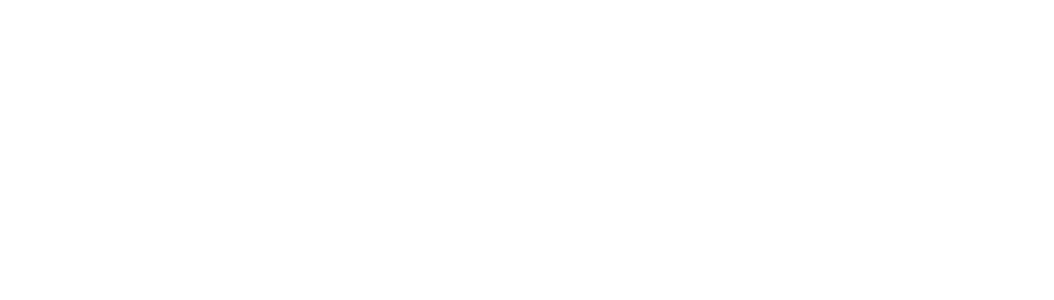
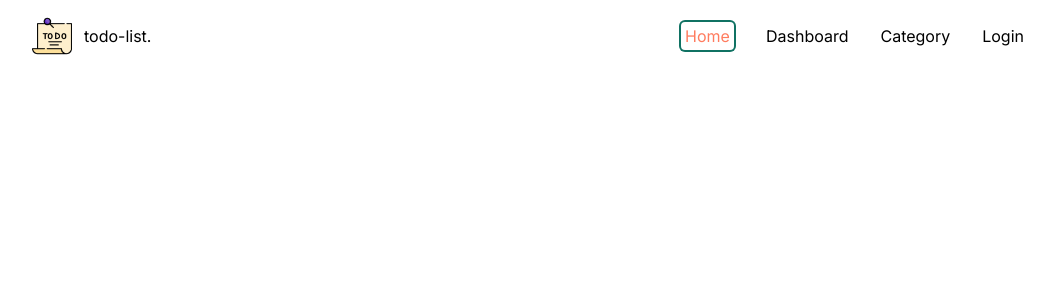
Before and after one commit to hutamatr/todolist-app, a React (Create React App) app: page / in a window 1280 px wide. Shown: the top 300 px of the page, without its empty margins (112-1166 px from the left). Built offline with nearby package versions, Linux system fonts and the light colour scheme; the HTML template or start-up script is replaced by a standard one.

Commit message:
Create responsive navbar

```diff
--- a/src/App.jsx
+++ b/src/App.jsx
@@ -2,19 +2,24 @@
 import { Routes, Route } from "react-router-dom";
 
 import Layout from "./components/Layout/Layout";
+import LayoutWithOutNav from "./components/Layout/LayoutWithOutNav";
 import Register from "./pages/Register";
 import Login from "./pages/Login";
 import Dashboard from "./pages/Dashboard";
+import Category from "./pages/Category";
 import NotFound from "./pages/NotFound";
 
 const App = () => {
   return (
     <Routes>
-      <Route path="/" element={<Layout />}>
+      <Route element={<LayoutWithOutNav />}>
         <Route path="register" element={<Register />} />
         <Route path="login" element={<Login />} />
+        <Route path="*" element={<NotFound />} />
+      </Route>
+      <Route path="/" element={<Layout />}>
         <Route path="dashboard" element={<Dashboard />} />
-        <Route path="*" element={<NotFound />} />
+        <Route path="category" element={<Category />} />
       </Route>
     </Routes>
   );
--- a/src/components/Layout/Layout.jsx
+++ b/src/components/Layout/Layout.jsx
@@ -1,10 +1,15 @@
 import React from "react";
 import { Outlet } from "react-router-dom";
+
+import Navigation from "../Navigation/Navigation";
 
 const Layout = () => {
   return (
     <>
-      <main className="px-6 py-[25vh]">
+      <header className="fixed top-0 w-full">
+        <Navigation />
+      </header>
+      <main className="mt-16 px-6 max-w-5xl mx-auto">
         <Outlet />
       </main>
     </>
--- /dev/null
+++ b/src/components/Layout/LayoutWithOutNav.jsx
@@ -0,0 +1,12 @@
+import React from "react";
+import { Outlet } from "react-router-dom";
+
+const LayoutWithOutNav = () => {
+  return (
+    <main className="px-6 py-[25vh]">
+      <Outlet />
+    </main>
+  );
+};
+
+export default LayoutWithOutNav;
--- /dev/null
+++ b/src/components/Navigation/Navigation.jsx
@@ -0,0 +1,71 @@
+import React, { useState } from "react";
+import { NavLink, Link } from "react-router-dom";
+import { CgMenuRight, CgClose } from "react-icons/cg";
+
+import todoIcon from "../../assets/images/to-do-list.png";
+
+const Navigation = () => {
+  const [viewMenu, setMenuView] = useState(false);
+
+  const navMenu = [
+    {
+      href: "/",
+      title: "Home",
+    },
+    {
+      href: "/dashboard",
+      title: "Dashboard",
+    },
+    {
+      href: "/category",
+      title: "Category",
+    },
+    {
+      href: "login",
+      title: "Login",
+    },
+  ];
+
+  const menuViewHandler = () => setMenuView((prevState) => !prevState);
+
+  return (
+    <nav className="flex flex-row items-center justify-between mx-auto p-4 relative sm:static max-w-5xl">
+      <Link to={"/"} replace={true} className="flex gap-x-3 items-center">
+        <img src={todoIcon} alt="" className="w-10" />
+        <h1>todo-list.</h1>
+      </Link>
+      <button className="sm:hidden" onClick={menuViewHandler}>
+        {viewMenu ? (
+          <CgClose className="text-xl" />
+        ) : (
+          <CgMenuRight className="text-xl" />
+        )}
+      </button>
+      <ul
+        className={`flex flex-col sm:flex-row items-center sm:gap-x-8 gap-y-4 absolute sm:static top-16 sm:top-0 text-center w-full sm:w-auto duration-500 bg-custom-white sm:bg-transparent h-[calc(100vh-3rem)] sm:h-0 rounded-xl sm:translate-x-0 py-10 sm:py-0 ${
+          viewMenu ? "left-0" : "translate-x-full"
+        }`}
+      >
+        {navMenu.map((menu, index) => {
+          const { href, title } = menu;
+          return (
+            <li key={index}>
+              <NavLink
+                to={href}
+                className={({ isActive }) =>
+                  isActive
+                    ? "ring-2 ring-custom-green text-custom-orange p-1 rounded"
+                    : ""
+                }
+              >
+                {title}
+              </NavLink>
+            </li>
+          );
+        })}
+      </ul>
+    </nav>
+  );
+};
+
+export default Navigation;
--- /dev/null
+++ b/src/pages/Category.jsx
@@ -0,0 +1,7 @@
+import React from "react";
+
+const Category = () => {
+  return <div>Category</div>;
+};
+
+export default Category;
--- a/src/pages/Login.jsx
+++ b/src/pages/Login.jsx
@@ -43,8 +43,8 @@
   };
 
   return (
-    <section className="mx-auto flex max-w-sm flex-col gap-y-3 rounded-xl bg-custom-yellow p-4">
-      <h1 className="text-center text-3xl text-custom-orange">Login</h1>
+    <section className="mx-auto flex max-w-sm flex-col gap-y-3 rounded-xl bg-custom-white p-4 ring-2 ring-custom-green">
+      <h1 className="text-center text-3xl text-custom-orange">Sign In</h1>
       <form onSubmit={loginSubmitHandler} className="flex flex-col gap-y-3">
         <FormInput
           label={"Email"}
@@ -71,7 +71,7 @@
       </form>
       <p className="flex flex-row gap-x-1 sm:gap-x-2 text-custom-green">
         Don't have an account?
-        <Link to={"/register"} className="underline">
+        <Link to={"/register"} className="underline text-custom-orange">
           Sign Up
         </Link>
       </p>
--- a/src/pages/Register.jsx
+++ b/src/pages/Register.jsx
@@ -79,7 +79,7 @@
 
   return (
     <section className={styles["register"]}>
-      <h1 className={styles["register-title"]}>Register</h1>
+      <h1 className={styles["register-title"]}>Sign Up</h1>
       <form
         onSubmit={RegisterSubmitHandler}
         className={styles["register-form"]}
--- a/src/pages/register.module.css
+++ b/src/pages/register.module.css
@@ -6,7 +6,8 @@
   flex-direction: column;
   row-gap: 0.75rem;
   border-radius: 0.5rem;
-  background-color: var(--primary-yellow);
+  background-color: var(--primary-white);
+  border: 2px solid var(--primary-green);
 }
 
 .register-title {
@@ -24,7 +25,7 @@
 
 .register-button {
   margin: 0 auto;
-  border-radius: 0.25rem;
+  border-radius: 0.5rem;
   background-color: var(--primary-green);
   padding: 0.5rem 1rem;
   color: var(--primary-white);
@@ -37,7 +38,7 @@
 }
 
 .register-button:disabled {
-  opacity: 0.5;
+  opacity: 0.7;
   cursor: not-allowed;
 }
 
@@ -47,4 +48,5 @@
 
 .register-already a {
   text-decoration: underline;
+  color: var(--primary-orange);
 }
```
Also changed, not shown: src/assets/images/to-do-list.png (added).
